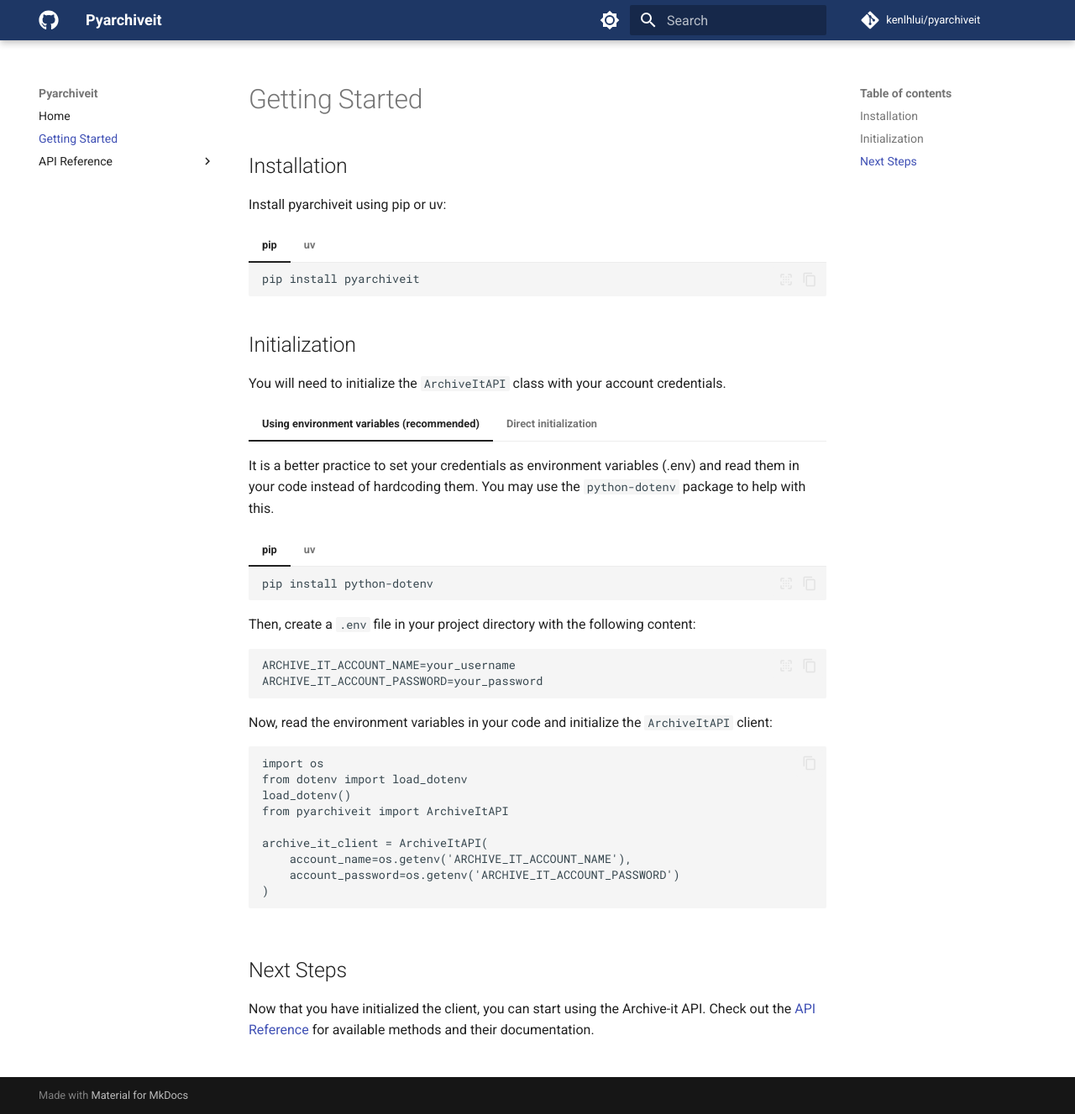
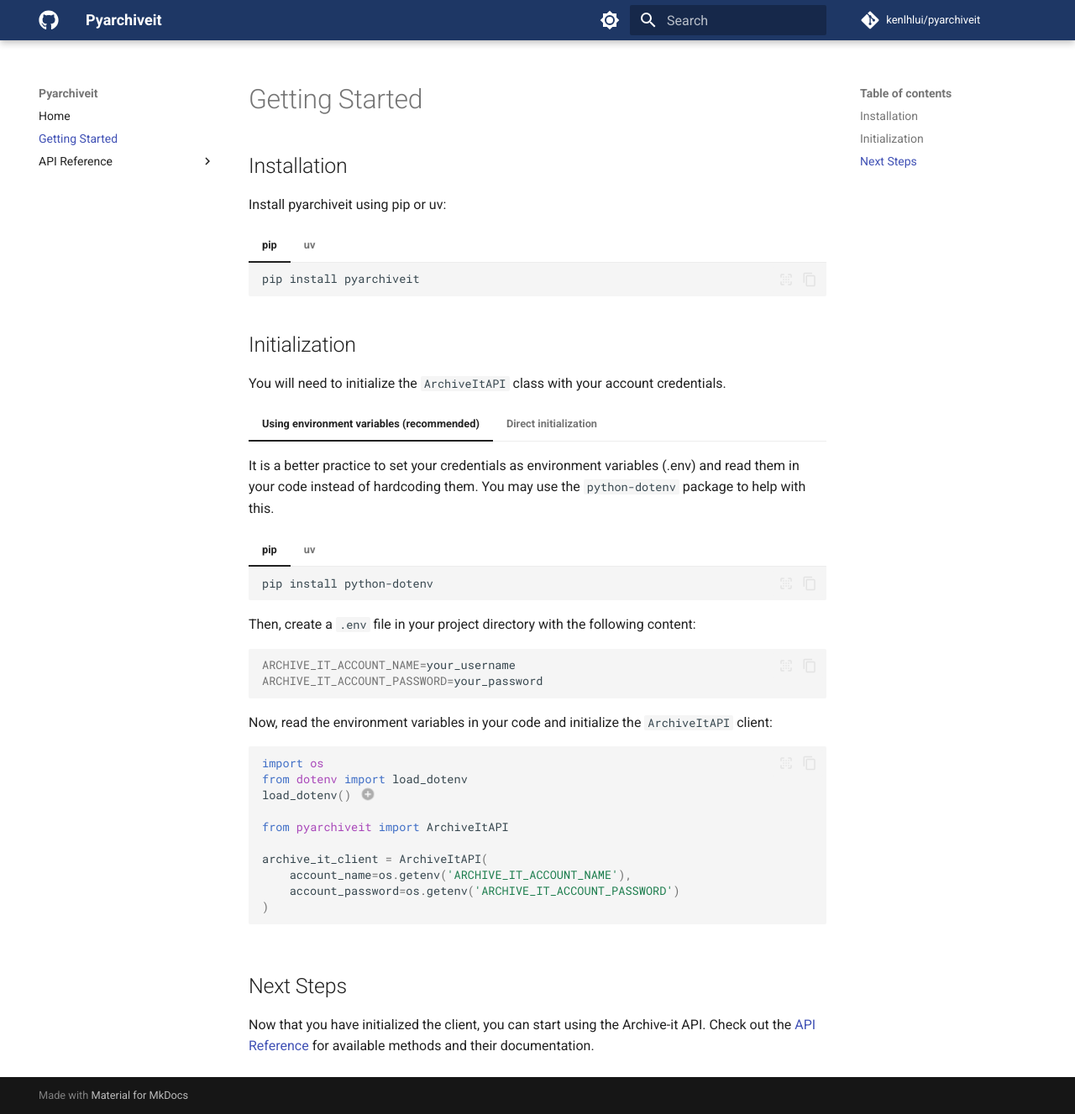
Before and after one commit to kenlhlui/pyarchiveit, an MkDocs documentation site: the page built from docs/getting-started.md, in a window 1280 px wide and 1327 px high. Shown: the whole window at 84% size. Built offline with MkDocs 1.6.1 and Material for MkDocs 9.7.7, drawn with Linux system fonts in a browser that asks for light colours; comment, search, counter and statistics services are not loaded.

````diff
--- a/docs/getting-started.md
+++ b/docs/getting-started.md
@@ -6,13 +6,13 @@ Install pyarchiveit using pip or uv:
 
 === "pip"
 
-    ```bash
+    ```sh
     pip install pyarchiveit
     ```
 
 === "uv"
 
-    ```bash
+    ```sh
     uv add pyarchiveit
     ```
 
@@ -26,38 +26,42 @@ You will need to initialize the `ArchiveItAPI` class with your account credentia
 
     === "pip"
 
-        ```bash
+        ``` bash
         pip install python-dotenv
         ```
 
     === "uv"
 
-        ```bash
+        ``` bash
         uv add python-dotenv
         ```
 
     Then, create a `.env` file in your project directory with the following content:
-    ```
+    ``` bash
     ARCHIVE_IT_ACCOUNT_NAME=your_username
     ARCHIVE_IT_ACCOUNT_PASSWORD=your_password
     ```
 
     Now, read the environment variables in your code and initialize the `ArchiveItAPI` client:
-    ```python
+    ``` Python
     import os
     from dotenv import load_dotenv
-    load_dotenv()
+    load_dotenv() # (1)!
+
     from pyarchiveit import ArchiveItAPI
 
     archive_it_client = ArchiveItAPI(
         account_name=os.getenv('ARCHIVE_IT_ACCOUNT_NAME'),
         account_password=os.getenv('ARCHIVE_IT_ACCOUNT_PASSWORD')
     )
+
     ```
+
+    1.  The `load_dotenv()` function loads the environment variables from the `.env` file into the system's environment variables, making them accessible via `os.getenv()`.
 
 === "Direct initialization"
 
-    ```python
+    ``` Python
     from pyarchiveit import ArchiveItAPI
 
     # Initialize the Archive-it API client with your credentials
````
Also changed, not shown: docs/index.md (+2 -4 lines).
